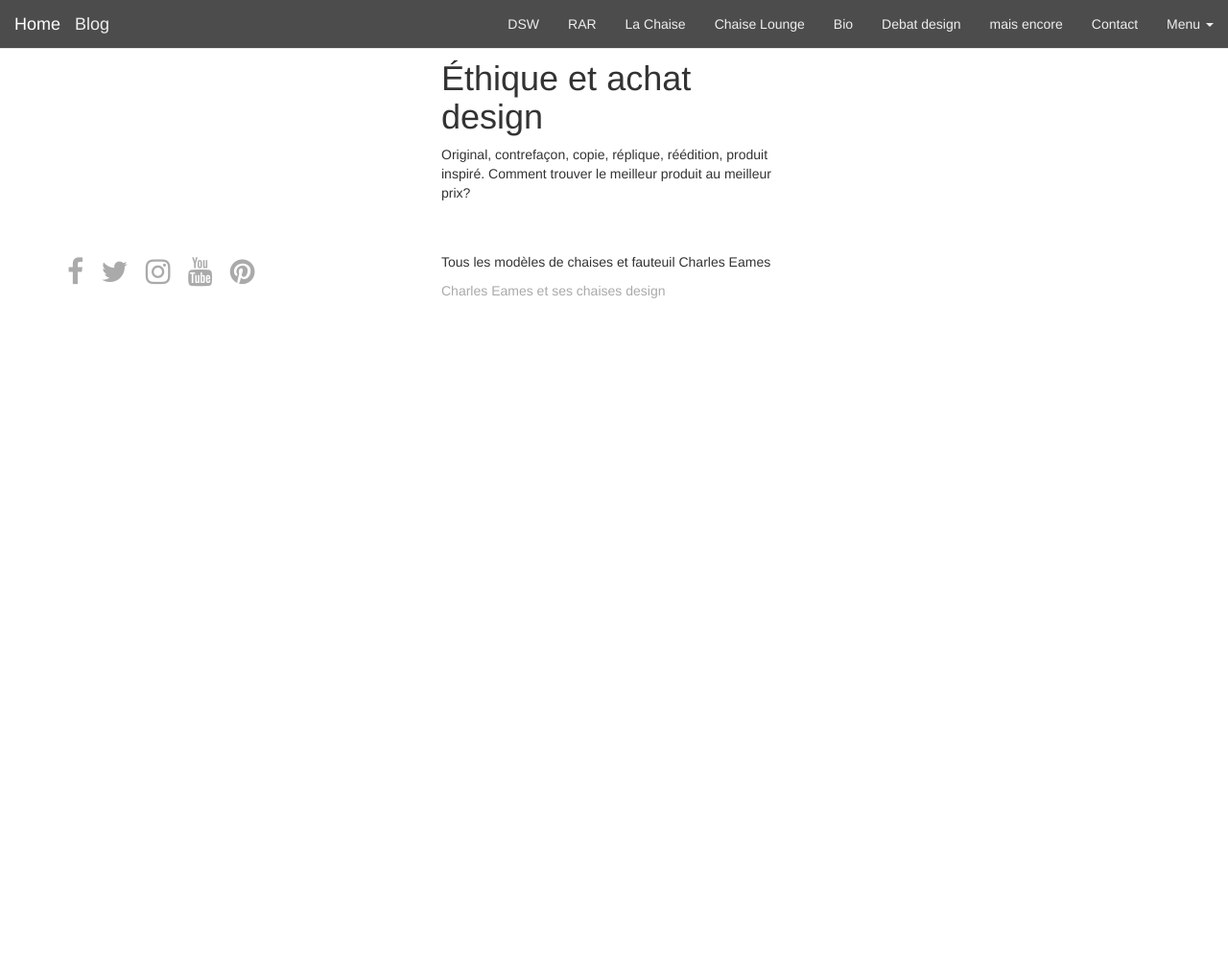
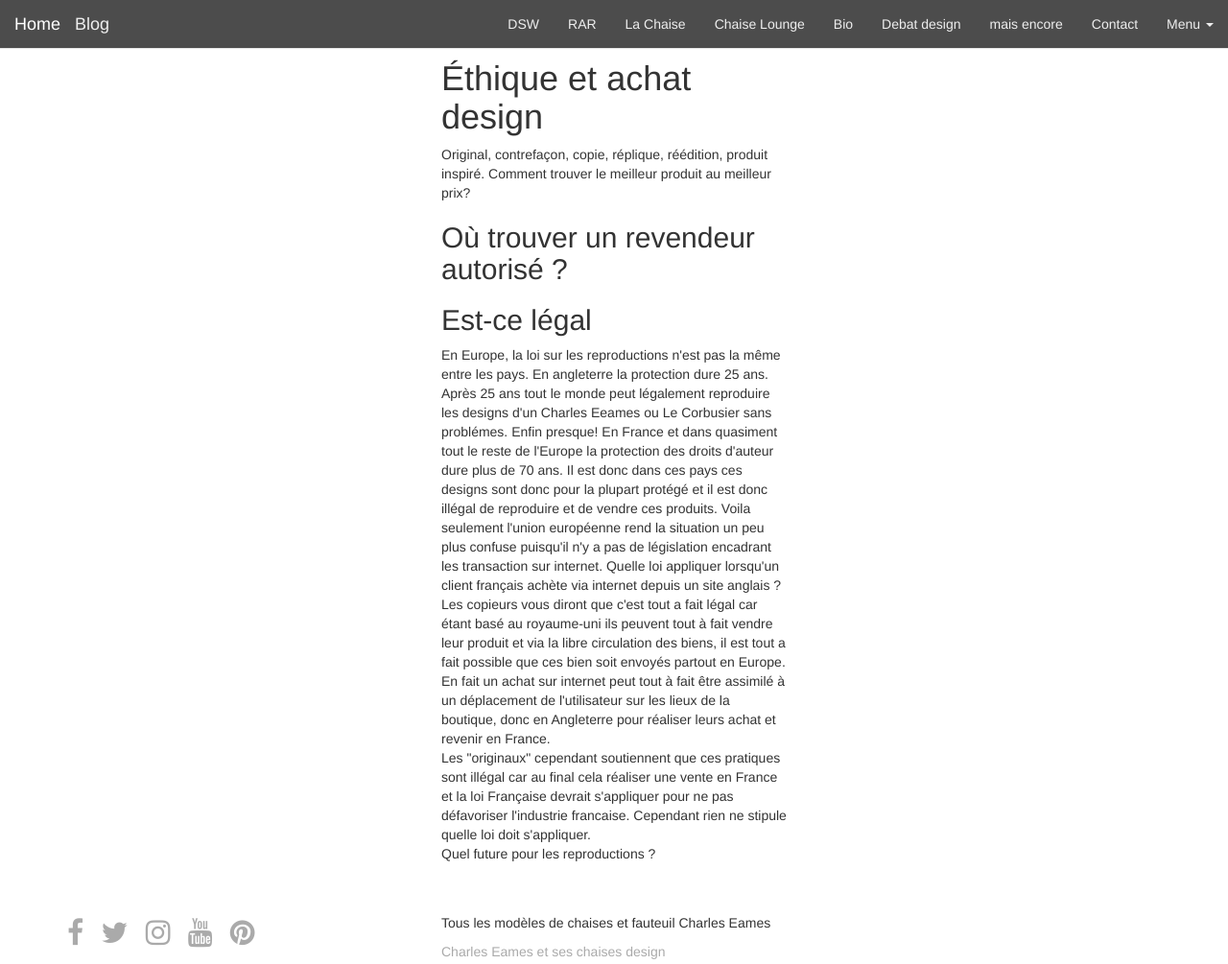
Before and after one commit to peterzimt/chaiseeames, a Jekyll site: the page built from debatdesign.html, in a window 1280 px wide and 1005 px high. Shown: the whole window at 96% size. Built offline with Jekyll 4.4.1, drawn with Linux system fonts in a browser that asks for light colours; nearby versions of some CDN libraries; Markdown is read by kramdown in place of the engine named in the settings.

Commit message:
un peu plus de text sur la législation

```diff
--- a/debatdesign.html
+++ b/debatdesign.html
@@ -14,6 +14,9 @@
 
 <h1>Éthique et achat design</h1>
 <p> Original, contrefaçon, copie, réplique, réédition, produit inspiré. Comment trouver le meilleur produit au meilleur prix? </p>
+<h2>Où trouver un revendeur autorisé ? </h2>
+<h2>Est-ce légal</h2>
+<p>En Europe, la loi sur les reproductions n'est pas la même entre les pays. En angleterre la protection dure 25 ans. Après 25 ans tout le monde peut légalement reproduire les designs d'un Charles Eeames ou Le Corbusier sans problémes. Enfin presque! En France et dans quasiment tout le reste de l'Europe la protection des droits d'auteur dure plus de 70 ans. Il est donc dans ces pays ces designs sont donc pour la plupart protégé et il est donc illégal de reproduire et de vendre ces produits. Voila seulement l'union européenne rend la situation un peu plus confuse puisqu'il n'y a pas de législation encadrant les transaction sur internet. Quelle loi appliquer lorsqu'un client français achète via internet depuis un site anglais ? Les copieurs vous diront que c'est tout a fait légal car étant basé au royaume-uni ils peuvent tout à fait vendre leur produit et via la libre circulation des biens, il est tout a fait possible que ces bien soit envoyés partout en Europe. En fait un achat sur internet peut tout à fait être assimilé à un déplacement de l'utilisateur sur les lieux de la boutique, donc en Angleterre pour réaliser leurs achat et revenir en France. <br> Les "originaux" cependant soutiennent que ces pratiques sont illégal car au final cela réaliser une vente en France et la loi Française devrait s'appliquer pour ne pas défavoriser l'industrie francaise. Cependant rien ne stipule quelle loi doit s'appliquer. <br> Quel future pour les reproductions ? <br> </p>
 </div>
 </div>
 </div>
```
Also changed, not shown: index.html (+4 -4 lines).
